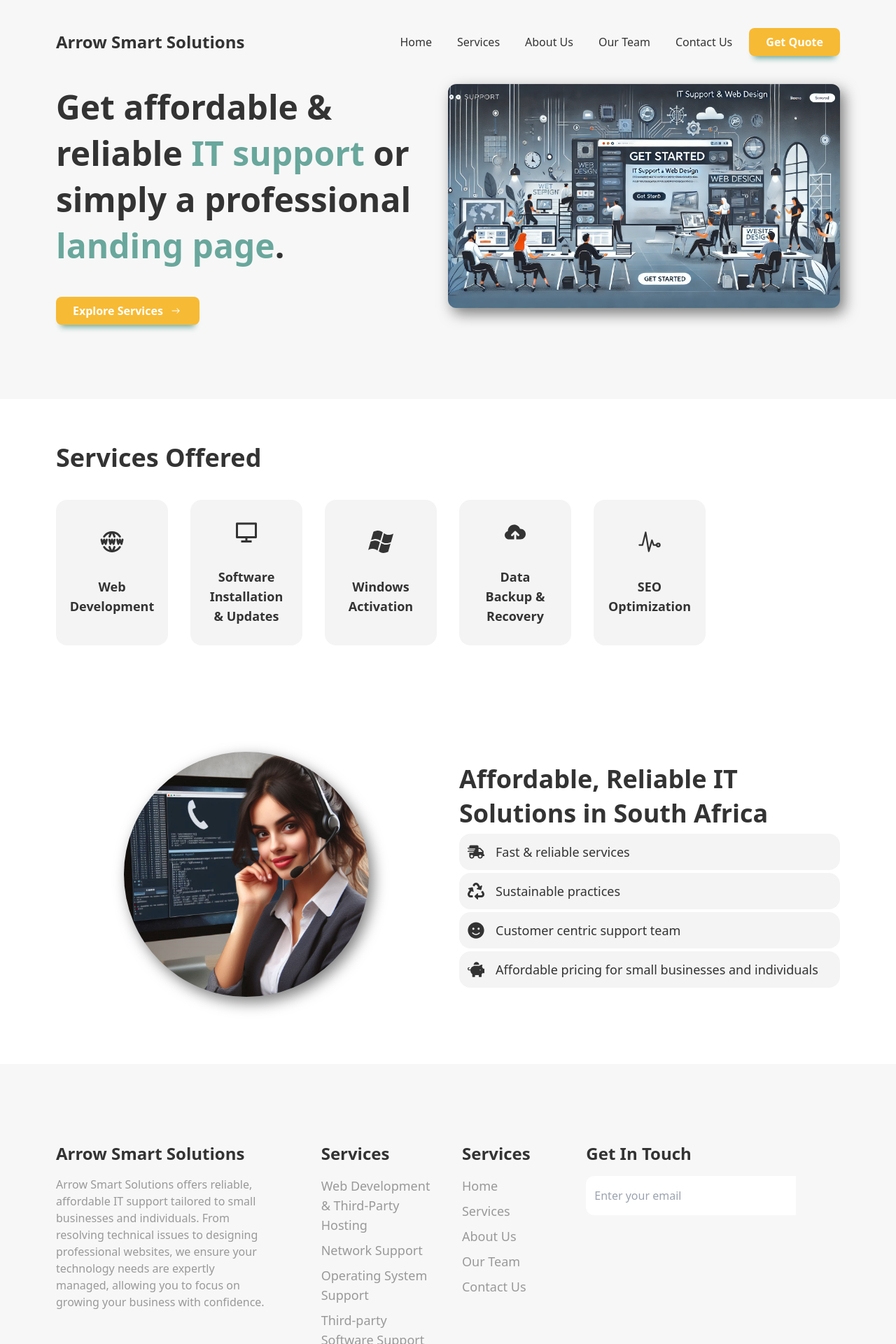
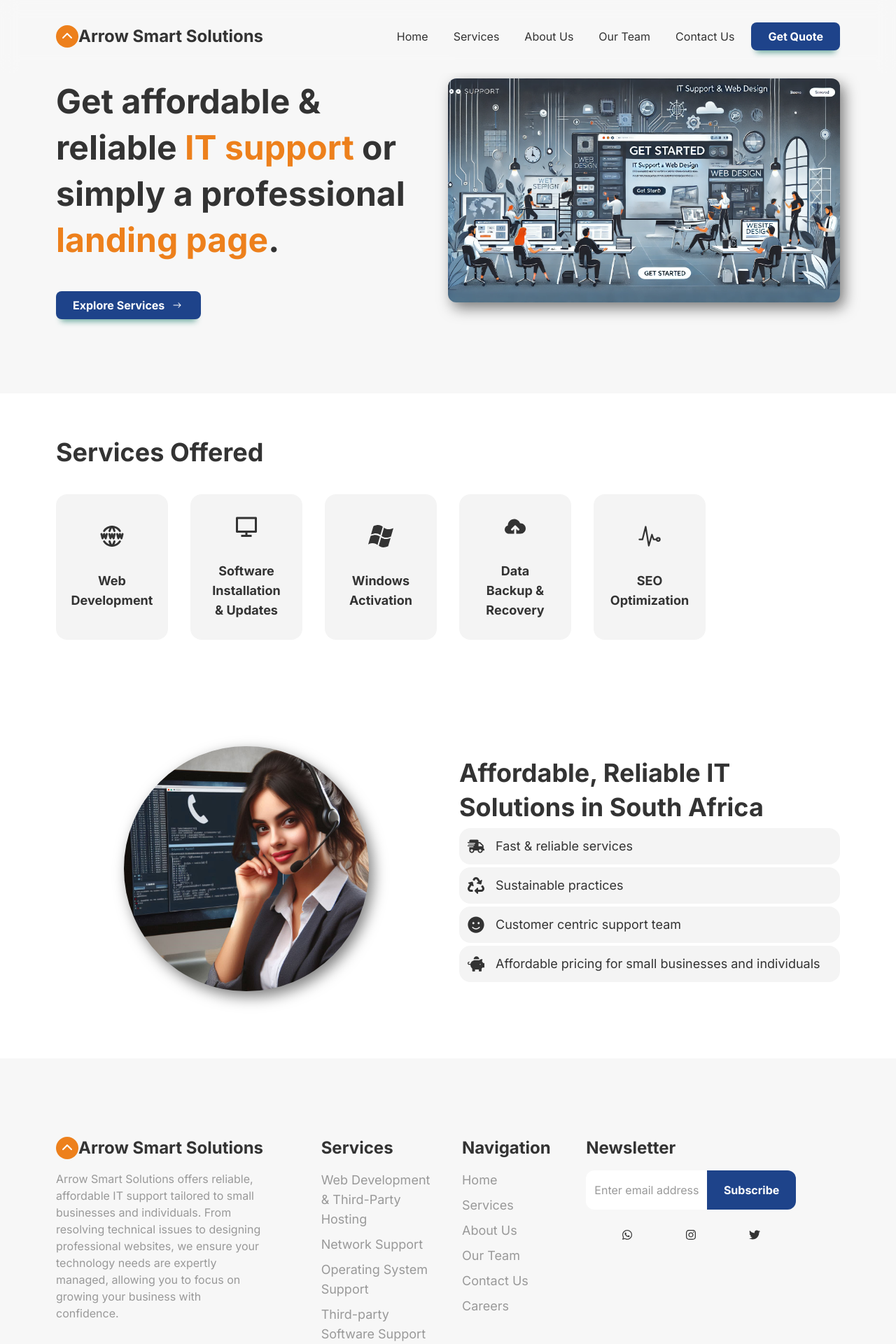
Before and after one commit to ArrowSmartSolutions/ArrowSmartSolutions, a React (Vite) app: page / in a window 1280 px wide. Shown: the top 1920 px of the page at 70% size. Built offline with nearby package versions, Linux system fonts and the light colour scheme.

Commit message:
UI and Logo Updates. Toggle Menu Pending.

```diff
--- a/src/App.jsx
+++ b/src/App.jsx
@@ -3,10 +3,12 @@ import Hero from './components/Hero/Hero';
 import Services from './components/Services/Services';
 import Banner from './components/Banner/Banner';
 import Footer from './components/Footer/Footer';
+import Navbar from './components/Navbar/Navbar';
 
 const App = () => {
   return (
     <main className="overflow-x-hidden bg-white text-dark">
+      <Navbar />
       <Hero />
       <Services />
       <Banner />
--- a/src/components/Footer/Footer.jsx
+++ b/src/components/Footer/Footer.jsx
@@ -1,4 +1,5 @@
 import React from 'react';
+import { FaChevronUp } from 'react-icons/fa6';
 import {FaInstagram, FaWhatsapp, FaTwitter} from 'react-icons/fa';
 import { TbWorldWww } from 'react-icons/tb';
 import { motion } from 'framer-motion';
@@ -6,11 +7,24 @@ import { motion } from 'framer-motion';
 const Footer = () => {
   return (
     <footer className='py-28 bg-[#f7f7f7]'>
-        <div className='container'>
+        <motion.div
+        initial={{opacity: 0, y:50}}
+        whileInView={{opacity:1, y:0}}
+         className='container'>
             <div className='grid grid-cols-1 md:grid-cols-2 lg:grid-cols-3 gap-14 md:gap-4'>
                 {/*first section*/}
                 <div className='space-y-4 max-w-[300px]'>
-                    <h1 className='text-2xl font-bold'>Arrow Smart Solutions</h1>
+                    {/*Logo section*/}
+                    <div className='flex flex-row m-auto'>
+                        <div className='w-8 h-8 rounded-full bg-secondary'>
+                        <div>
+                            <div className='flex items-center justify-center m-auto pt-2'>
+                            <FaChevronUp className=' text-white flex items-center justify-center m-auto dark2 my-auto -mx-0'/>
+                            </div>
+                        </div>
+                        </div>
+                        <h1 className='font-bold text-2xl'>Arrow Smart Solutions</h1>
+                    </div>
                     <p className='text-dark2'>
                     Arrow Smart Solutions offers reliable,
                     affordable IT support tailored to small businesses and individuals.
@@ -47,7 +61,7 @@ const Footer = () => {
                         </div>
                     </div>
                     <div className='space-y-4'>
-                        <h1 className='text-2xl font-bold'>Services</h1>
+                        <h1 className='text-2xl font-bold'>Navigation</h1>
                         <div className='text-dark2'>
                             <ul className='space-y-2 text-lg'>
                                 <li className='cursor-pointer hover:text-secondary duration-200'>
@@ -65,23 +79,49 @@ const Footer = () => {
                                 <li className='cursor-pointer hover:text-secondary duration-200'>
                                 Contact Us
                                 </li>
+                                <li className='cursor-pointer hover:text-secondary duration-200'>
+                                Careers
+                                </li>
                             </ul>
                         </div>
                     </div>
                 </div>
                 {/*third section*/}
                 <div className='space-y-4 max-w-[300px]'>
-                    <h1 className='text-2xl font-bold'>Get In Touch</h1>
+                    <h1 className='text-2xl font-bold'>Newsletter</h1>
+                    <div className='flex items-center'>
                         <input
                         type="text"
-                    placeholder='Enter your email'
+                        placeholder='Enter email address'
                         className='p-3 rounded-s-xl bg-white
                         w-full py-4 focus:ring-0
-                        focus:outline-none'
+                            focus:outline-none placeholder:text-dark2'
                         />
+                        <button
+                        className='bg-primary text-white
+                        font-semibold py-4 px-6 rounded-e-xl'
+                        >
+                            Subscribe
+                        </button>
+                    </div>
+                    {/* social icons */}
+                    <div className='flex justify-evenly items-center space-x-6 py-3'>
+                        <a href="#">
+                            <FaWhatsapp className='cursor-pointer hover:text-primary
+                             hover:scale-105 duration-200'/>
+                        </a>
+                        <a href="https://www.instagram.com/arrowsmartsolutions">
+                            <FaInstagram className='cursor-pointer hover:text-primary
+                             hover:scale-105 duration-200'/>
+                        </a>
+                        <a href="https://x.com/arrowsmartlife">
+                            <FaTwitter className='cursor-pointer hover:text-primary
+                             hover:scale-105 duration-200'/>
+                        </a>
                     </div>
                 </div>
             </div>
+        </motion.div>
     </footer>
   )
 }
--- a/src/components/Hero/Hero.jsx
+++ b/src/components/Hero/Hero.jsx
@@ -26,8 +26,7 @@ export const FadeUp = (delay) => {
 const Hero = () => {
   return (
     <section className='bg-light overflow-hidden' >
-        <Navbar />
-      <div className="container grid grid-cols-1 md:grid-cols-2 min-h-[450px]" relative>
+      <div className="container grid grid-cols-1 md:grid-cols-2 min-h-[450px] mt-28" relative>
         {/*Brand Info*/}
         <div className='text-center md:text-left space-y-10 lg:max-w-[600px]'>
             <motion.h1
--- a/src/components/Navbar/Navbar.jsx
+++ b/src/components/Navbar/Navbar.jsx
@@ -1,5 +1,6 @@
 import React from 'react';
 import { IoMdMenu } from "react-icons/io";
+import { FaChevronUp } from 'react-icons/fa6';
 import {motion} from "framer-motion";
 
 const NavbarMenu = [
@@ -38,9 +39,18 @@ const Navbar = () => {
       initial={{opacity:0, y: -50 }}
       animate={{opacity:1, y:0}}
 
-       className='container py-10 flex justify-between items-center'>
+       className='container py-8 flex justify-between
+        items-center fixed z-50 bg-light
+         bg-opacity-50 backdrop-blur-md'>
       {/*Logo section*/}
-      <div>
+      <div className='flex flex-row justify-start my-auto -mx-0'>
+        <div className='w-8 h-8 rounded-full bg-secondary'>
+          <div>
+            <div className='flex flex-col items-center justify-center m-auto pt-2'>
+             <FaChevronUp className=' text-white flex items-center justify-center m-auto dark2'/>
+            </div>
+          </div>
+        </div>
         <h1 className='font-bold text-2xl'>Arrow Smart Solutions</h1>
       </div>
       {/*Menu section*/}
--- a/src/index.css
+++ b/src/index.css
@@ -1,3 +1,4 @@
+@import url('https://fonts.googleapis.com/css2?family=Inter:wght@400;700&display=swap');
 @tailwind base;
 @tailwind components;
 @tailwind utilities;
--- a/tailwind.config.js
+++ b/tailwind.config.js
@@ -4,11 +4,11 @@ export default {
   theme: {
     extend: {
       fontFamily: {
-        poppins: ["Poppins", "sans-serif"],
+        sans: ["Inter", "ui-sans-serif", "system-ui"],
       },
       colors: {
-       primary: "#f7ba34",
-       secondary: "#69a79c",
+       primary: "#1e438a",
+       secondary: "#ed801c",
        light: "#f7f7f7",
        dark: "#333333",
        dark2: "#999999"
```
Lines whose indentation alone changed are shown as unchanged.
